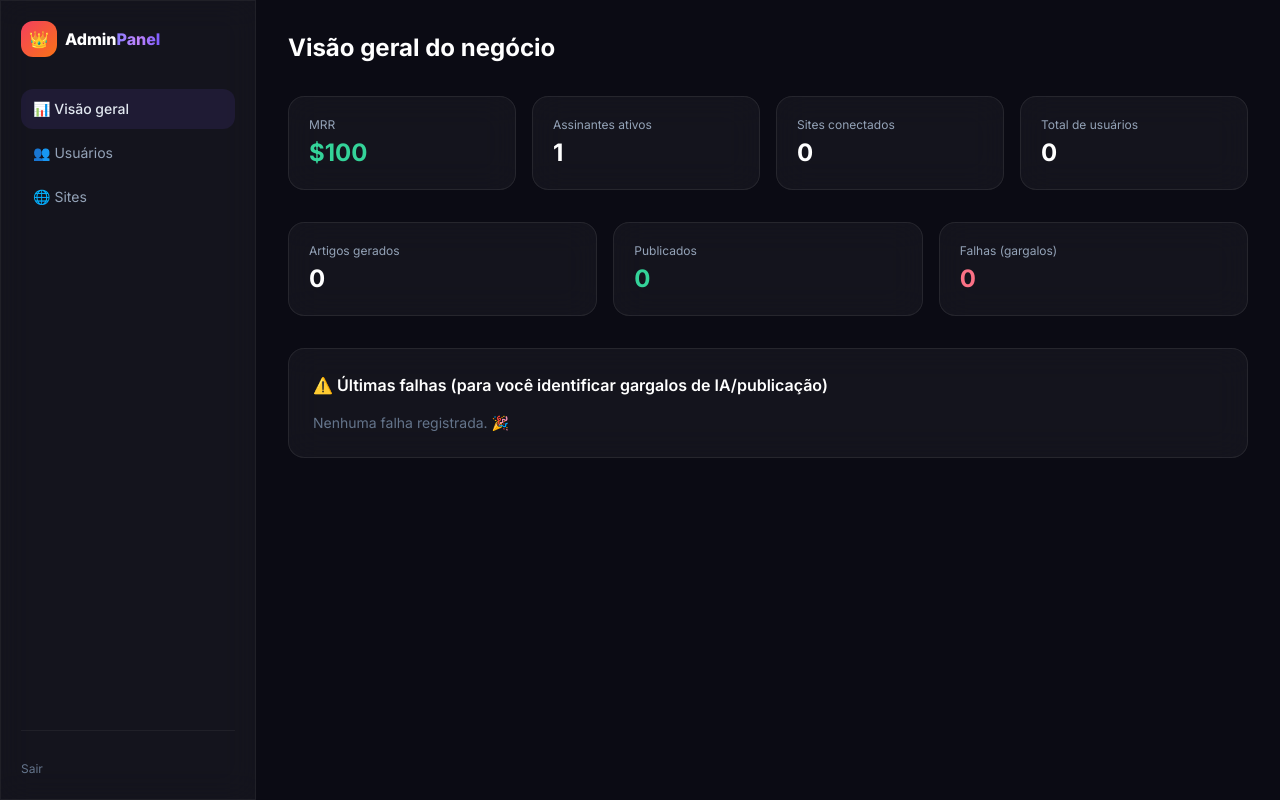
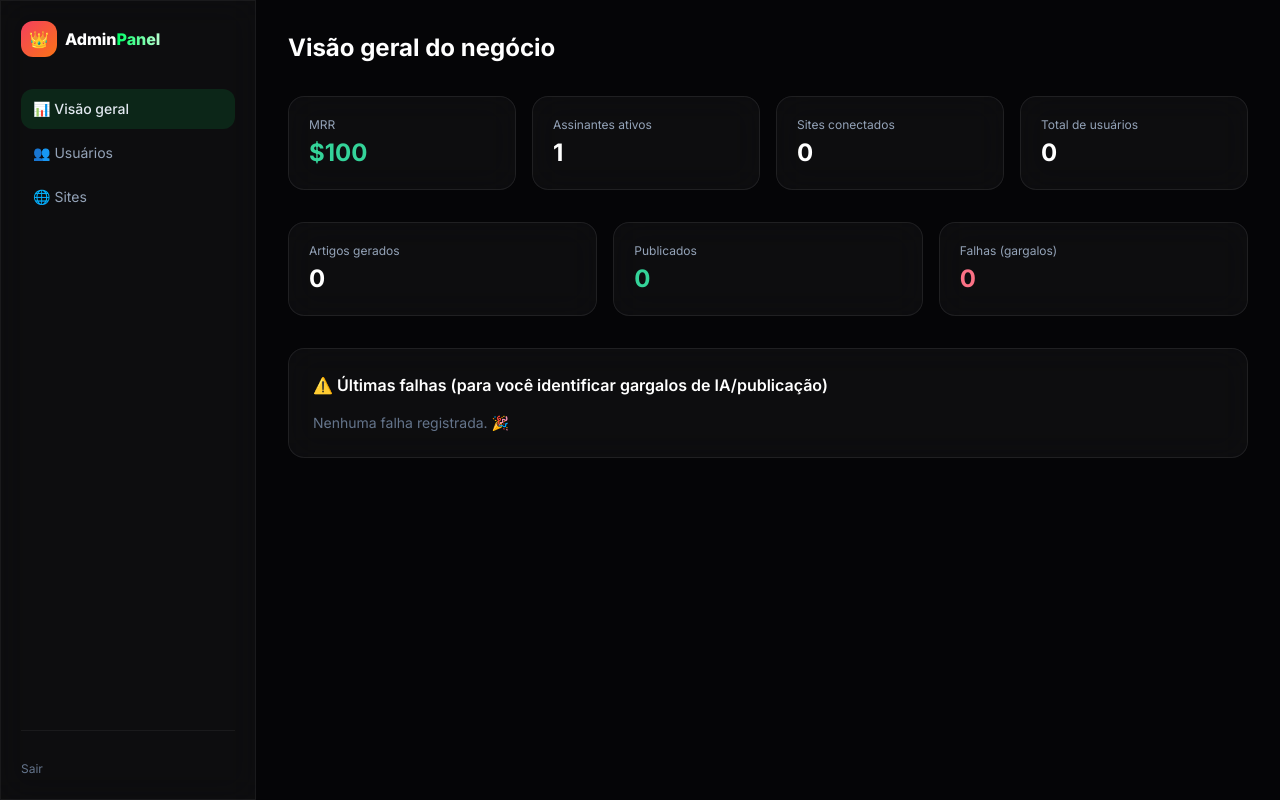
Before and after one commit to brotherscapitalut-commits/RobotSEO, a Flask app: page /admin/ in a window 1280 px wide. Run offline with Flask 3, Linux system fonts and the light colour scheme; a user stored in the database is signed in; some libraries are stand-ins or nearby versions.

Commit message:
style: standardize AutoSEO dark institutional theme

```diff
--- a/app/templates/base.html
+++ b/app/templates/base.html
@@ -1,65 +1,16 @@
 <!DOCTYPE html>
 <html lang="pt-BR">
 <head>
-<meta charset="UTF-8">
-<meta name="viewport" content="width=device-width, initial-scale=1.0">
-<title>{% block title %}AutoContent AI{% endblock %}</title>
+<meta charset="UTF-8"><meta name="viewport" content="width=device-width, initial-scale=1.0">
+<title>{% block title %}AutoSEO AI{% endblock %}</title>
 <script src="https://cdn.tailwindcss.com"></script>
-<script>
-  tailwind.config = {
-    theme: {
-      extend: {
-        colors: {
-          brand: {
-            50: '#f3f1ff', 100: '#e9e5ff', 400: '#8b7bff',
-            500: '#7c5cff', 600: '#6a3ffb', 700: '#5a2fe0'
-          },
-          ink: { 900: '#0b0b14', 800: '#12121f', 700: '#191929', 600: '#22223a' }
-        },
-        fontFamily: { sans: ['Inter', 'ui-sans-serif', 'system-ui'] },
-        boxShadow: { glow: '0 0 40px -10px rgba(124,92,255,0.45)' }
-      }
-    }
-  }
-</script>
-<link rel="preconnect" href="https://fonts.googleapis.com">
-<link href="https://fonts.googleapis.com/css2?family=Inter:wght@400;500;600;700;800&display=swap" rel="stylesheet">
-<style>
-  body { font-family: 'Inter', sans-serif; }
-  .glass { background: rgba(255,255,255,0.04); backdrop-filter: blur(16px); border: 1px solid rgba(255,255,255,0.08); }
-  .gradient-text { background: linear-gradient(90deg,#8b7bff,#c084fc,#7c5cff); -webkit-background-clip: text; background-clip: text; color: transparent; }
-  ::-webkit-scrollbar { width: 8px; } ::-webkit-scrollbar-thumb { background: #33334d; border-radius: 8px; }
-</style>
+<script>tailwind.config={theme:{extend:{colors:{brand:{50:'#eafff2',100:'#c9ffdd',400:'#55ff99',500:'#00FF66',600:'#00dc58',700:'#00b948'},ink:{900:'#050507',800:'#0a0a0d',700:'#101014',600:'#17171c'}},fontFamily:{sans:['Inter','ui-sans-serif','system-ui']},boxShadow:{glow:'0 0 40px -10px rgba(0,255,102,.35)'}}}};</script>
+<link rel="preconnect" href="https://fonts.googleapis.com"><link href="https://fonts.googleapis.com/css2?family=Inter:wght@400;500;600;700;800&display=swap" rel="stylesheet">
+<style>body{font-family:'Inter',sans-serif}.glass{background:rgba(255,255,255,.035);backdrop-filter:blur(16px);border:1px solid rgba(255,255,255,.08)}.gradient-text{background:linear-gradient(90deg,#00FF66,#b8ffd0);-webkit-background-clip:text;background-clip:text;color:transparent}::-webkit-scrollbar{width:8px}::-webkit-scrollbar-thumb{background:#29292f;border-radius:8px}</style>
 <meta name="csrf-token" content="{{ csrf_token() }}">
 </head>
 <body class="bg-ink-900 text-slate-200 min-h-screen">
-{% with messages = get_flashed_messages(with_categories=true) %}
-  {% if messages %}
-  <div class="fixed top-5 right-5 z-50 space-y-2" id="flashes">
-    {% for category, msg in messages %}
-    <div class="glass px-5 py-3 rounded-xl shadow-glow text-sm {{ 'text-emerald-300 border-emerald-500/30' if category=='success' else 'text-rose-300 border-rose-500/30' }}">
-      {{ msg }}
-    </div>
-    {% endfor %}
-  </div>
-  <script>setTimeout(()=>{const f=document.getElementById('flashes'); if(f) f.remove();}, 4000)</script>
-  {% endif %}
-{% endwith %}
-
+{% with messages=get_flashed_messages(with_categories=true) %}{% if messages %}<div class="fixed top-5 right-5 z-50 space-y-2" id="flashes">{% for category,msg in messages %}<div class="glass px-5 py-3 rounded-xl shadow-glow text-sm {{ 'text-emerald-300 border-emerald-500/30' if category=='success' else 'text-rose-300 border-rose-500/30' }}">{{ msg }}</div>{% endfor %}</div><script>setTimeout(()=>{const f=document.getElementById('flashes');if(f)f.remove()},4000)</script>{% endif %}{% endwith %}
 {% block body %}{% endblock %}
-
-<script>
-  // Injeta automaticamente o token CSRF em toda chamada fetch() POST/PUT/DELETE
-  const _csrfToken = document.querySelector('meta[name="csrf-token"]').content;
-  const _origFetch = window.fetch;
-  window.fetch = function(url, options = {}) {
-    options.headers = options.headers || {};
-    const method = (options.method || 'GET').toUpperCase();
-    if (method !== 'GET' && method !== 'HEAD') {
-      options.headers['X-CSRFToken'] = _csrfToken;
-    }
-    return _origFetch(url, options);
-  };
-</script>
-</body>
-</html>
+<script>const _csrfToken=document.querySelector('meta[name="csrf-token"]').content;const _origFetch=window.fetch;window.fetch=function(url,options={}){options.headers=options.headers||{};const method=(options.method||'GET').toUpperCase();if(method!=='GET'&&method!=='HEAD')options.headers['X-CSRFToken']=_csrfToken;return _origFetch(url,options)};</script>
+</body></html>
```
